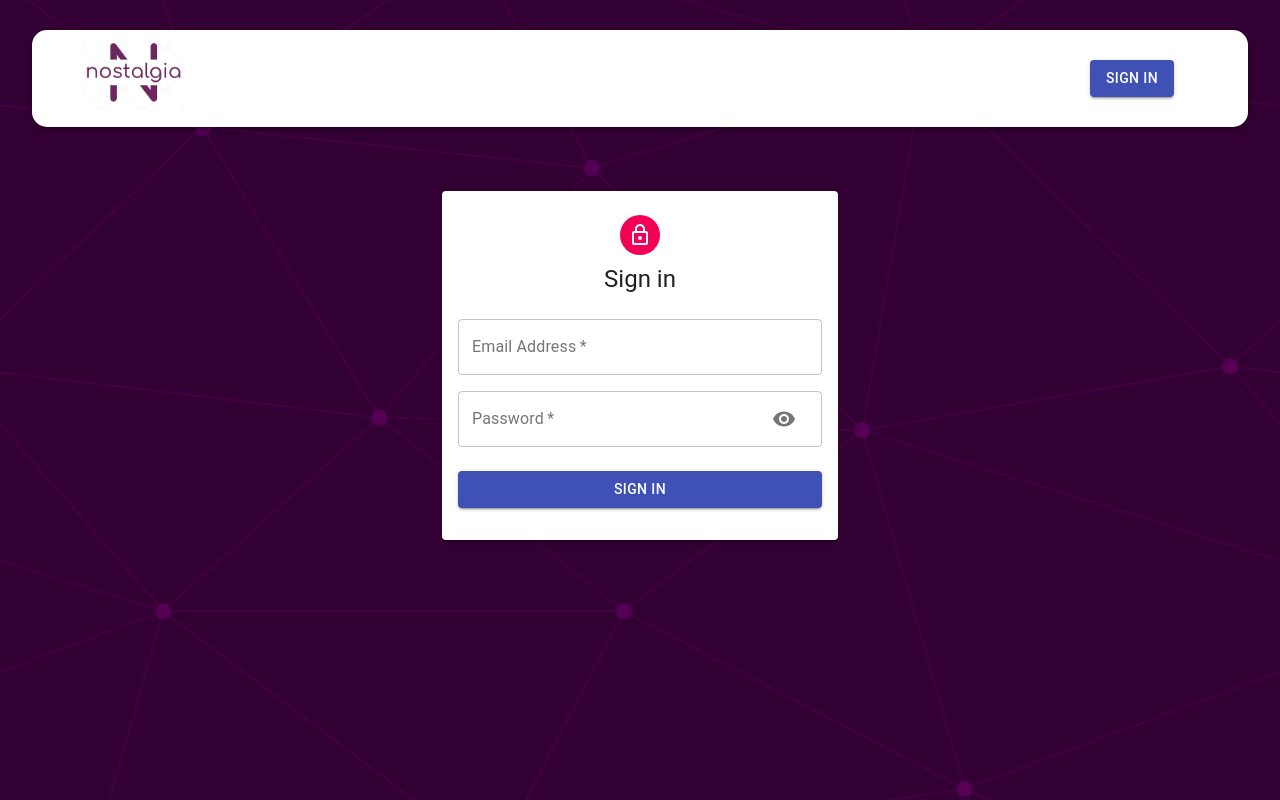
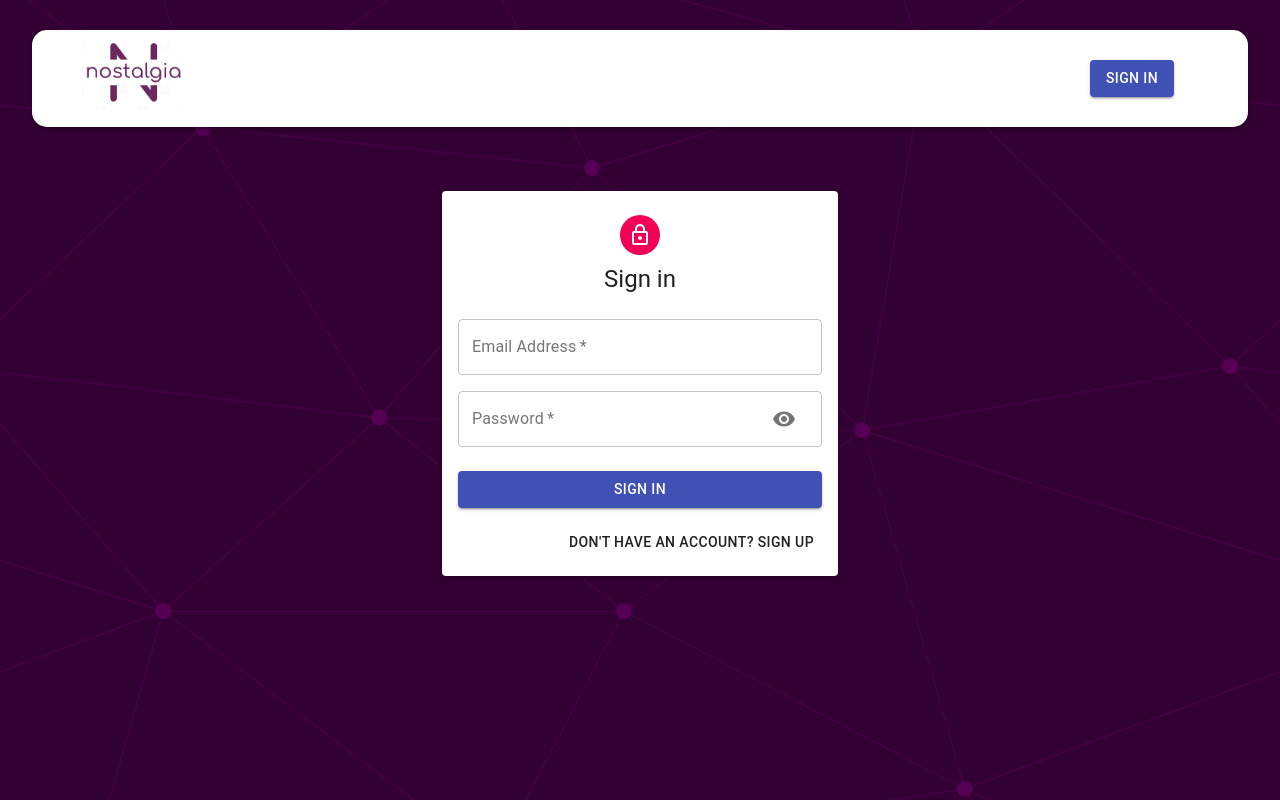
Before and after one commit to vivekapadia/nostalgia_client, a React (Create React App) app: page /auth in a window 1280 px wide. Built offline with nearby package versions, Linux system fonts and the light colour scheme.

Commit message:
in auth switch betweeen signIn and signUp functionality added

```diff
--- a/src/components/Auth/Auth.js
+++ b/src/components/Auth/Auth.js
@@ -16,15 +16,18 @@
 	const classes = useStyles();
 
 	const [showPassword, setShowPassword] = useState(false);
-
-	// change this variable for signIn [false] and signUp [true]
-	const isSignup = false;
+	const [isSignup, setIsSignup] = useState(false);
 
 	const handleShowPassword = () => setShowPassword(!showPassword);
 
 	const handleSubmit = () => {};
 
 	const handleChange = () => {};
+
+	const switchMode = () => {
+		setIsSignup((prevIsSignup) => !prevIsSignup);
+		setShowPassword(false);
+	};
 
 	return (
 		<Container component="main" maxWidth="xs">
@@ -85,6 +88,15 @@
 					>
 						{isSignup ? "Sign Up" : "Sign In"}
 					</Button>
+					<Grid container justify="flex-end">
+						<Grid item>
+							<Button onClick={switchMode}>
+								{isSignup
+									? "Already have an account? Sign in"
+									: "Don't have an account? Sign Up"}
+							</Button>
+						</Grid>
+					</Grid>
 				</form>
 			</Paper>
 		</Container>
```
